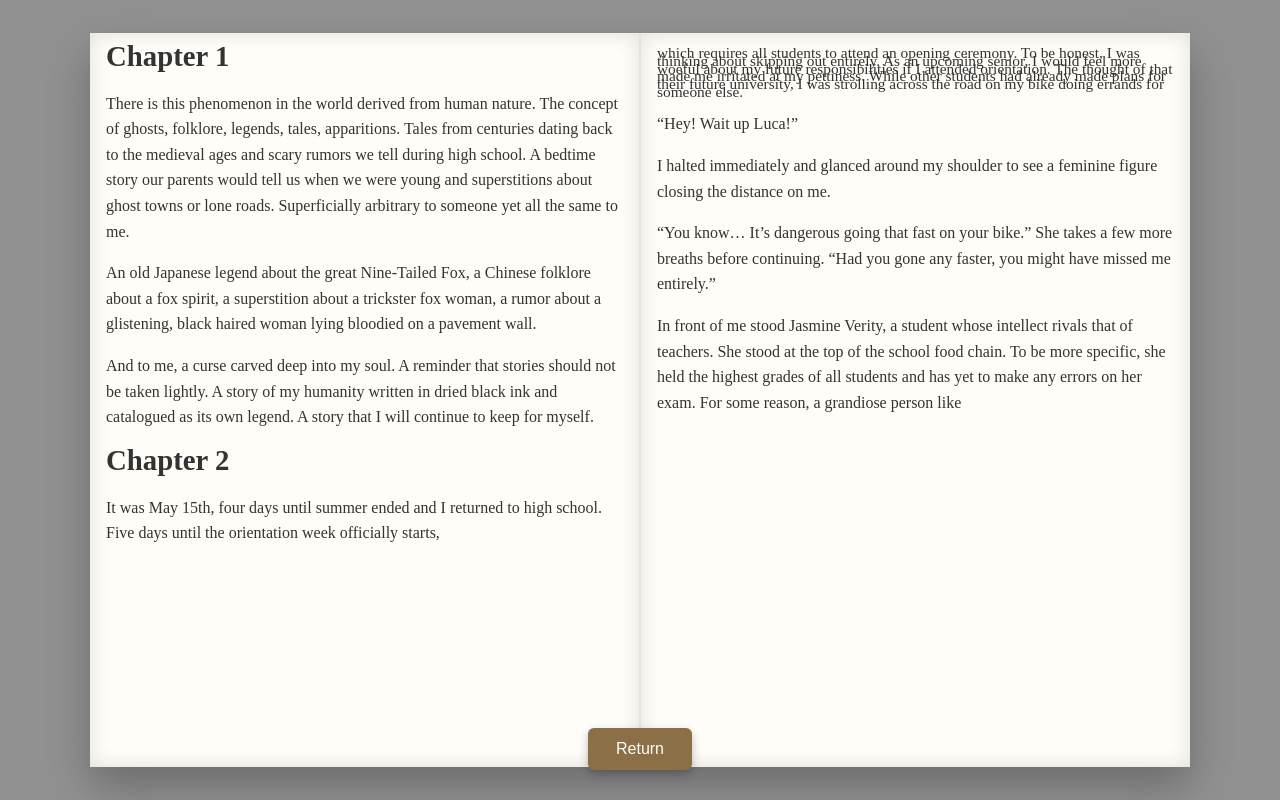
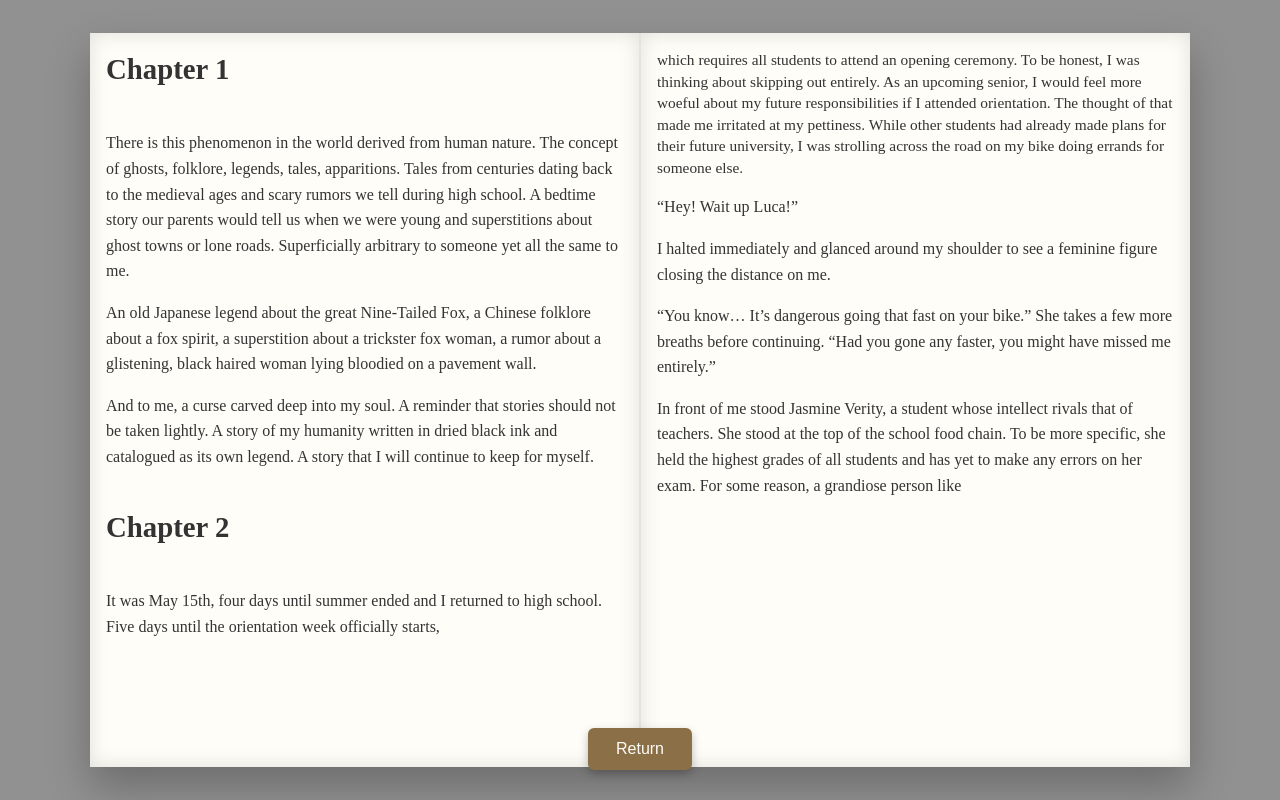
Before and after one commit to Vlam-Git/Digital-Bookshelf, a plain HTML site: page collection/book1/index.html in a window 1280 px wide. Drawn offline with Linux system fonts and the light colour scheme.

Commit message:
Update book_style.css

```diff
--- a/collection/book1/book_style.css
+++ b/collection/book1/book_style.css
@@ -162,7 +162,7 @@ body {
     font-family: "Times New Roman", serif;
 	overflow-y: auto;
     font-size: clamp(0.9rem, 1.2vw, 1rem);
-    line-height: 0.5;
+    line-height: 1.4;
     padding: 1rem;
 }
 
```
